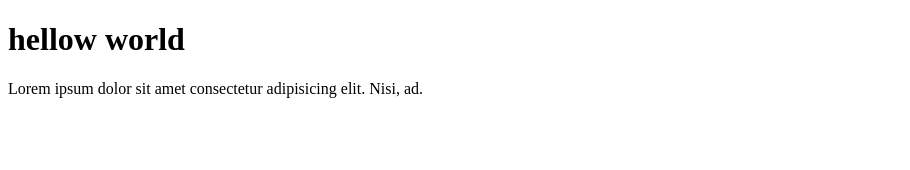
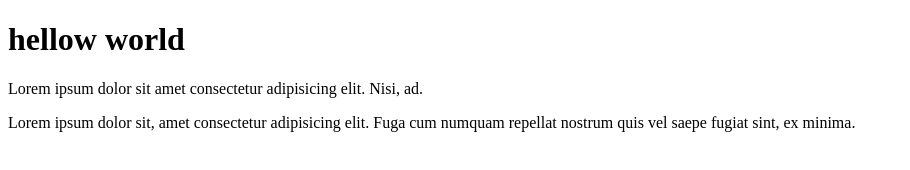
Before and after one commit to aaban-ali/test, a plain HTML site: page index.html in a window 1280 px wide. Shown: the whole page, without its empty margins (0-910 px from the left). Drawn offline with Linux system fonts and the light colour scheme.

Commit message:
thirdcommit

```diff
--- a/index.html
+++ b/index.html
@@ -1,12 +1,17 @@
 <!DOCTYPE html>
 <html lang="en">
+
 <head>
     <meta charset="UTF-8">
     <meta name="viewport" content="width=device-width, initial-scale=1.0">
     <title>test git hub</title>
 </head>
+
 <body>
     <h1>hellow world</h1>
     <p>Lorem ipsum dolor sit amet consectetur adipisicing elit. Nisi, ad.</p>
+    <p>Lorem ipsum dolor sit, amet consectetur adipisicing elit. Fuga cum numquam repellat nostrum quis vel saepe fugiat
+        sint, ex minima.</p>
 </body>
+
 </html>
```
